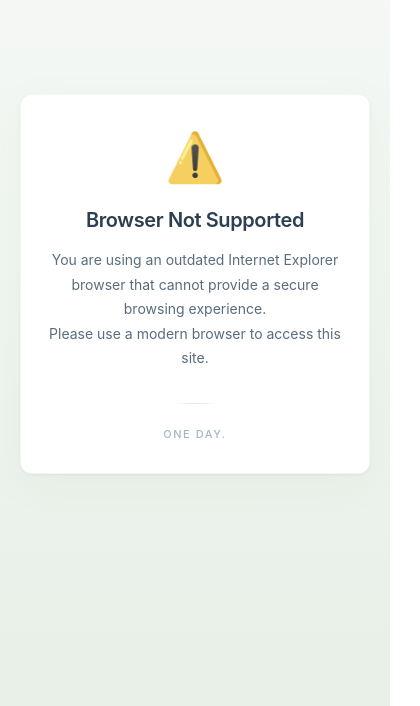
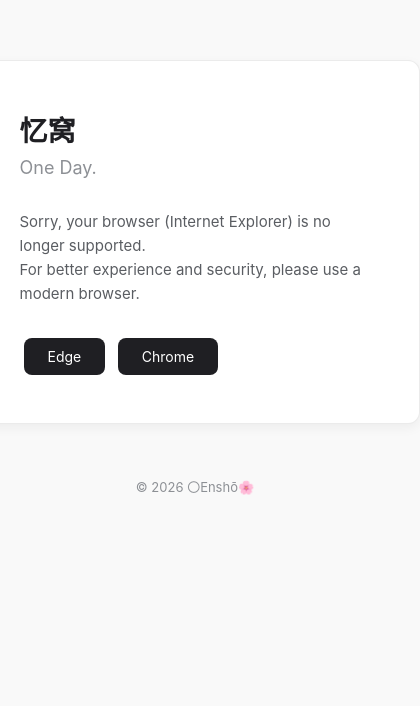
Before and after one commit to HuIn2479/OneDays, a plain HTML site: page ie.html in a window 390 px wide. Shown: the part 138-844 px from the top of the page, 420 px wide, since content can reach past the window. Drawn offline with Linux system fonts and the light colour scheme.

Commit message:
feat: add Lunar New Year couplets and redesign IE page
- feat: add festive couplets animation and interaction (Happy New Year!)
- ui: redesign ie.html to match the main modern theme
- perf: defer non-critical scripts to lazy.js for faster load times
- docs: update project structure in README and bump license year

```diff
--- a/ie.html
+++ b/ie.html
@@ -1,167 +1,110 @@
-<!doctype html>
+<!DOCTYPE html>
 <html lang="zh-CN">
 
 <head>
-    <meta charset="UTF-8" />
+    <meta charset="utf-8" />
     <meta http-equiv="X-UA-Compatible" content="IE=edge" />
-    <meta name="viewport" content="width=device-width, initial-scale=1.0" />
+    <meta name="viewport" content="width=device-width, initial-scale=1" />
     <title>浏览器不受支持 - 忆窝</title>
     <style>
-        * {
+        body {
             margin: 0;
             padding: 0;
-            box-sizing: border-box;
-        }
-
-        body {
-            font-family:
-                -apple-system, BlinkMacSystemFont, "Segoe UI", "Microsoft YaHei",
-                sans-serif;
-            background: linear-gradient(to bottom, #f7f9f7 0%, #e8f0e8 100%);
-            min-height: 100vh;
+            font-family: -apple-system, BlinkMacSystemFont, "Segoe UI",
+                "Microsoft YaHei", sans-serif;
+            background-color: #f9f9f9;
+            color: #1f1f23;
+            height: 100vh;
             display: flex;
+            flex-direction: column;
             align-items: center;
             justify-content: center;
-            padding: 20px;
         }
 
         .card {
-            background: #fff;
+            background: #ffffff;
+            padding: 48px;
             border-radius: 12px;
-            padding: 50px 42px;
-            max-width: 500px;
-            width: 100%;
-            box-shadow:
-                0 1px 3px rgba(0, 0, 0, 0.05),
-                0 10px 40px rgba(120, 150, 120, 0.06);
-            text-align: center;
-            transition: transform 0.2s ease;
-            border: 1px solid rgba(150, 180, 150, 0.1);
+            box-shadow: 0 4px 12px rgba(0, 0, 0, 0.05);
+            max-width: 480px;
+            width: 90%;
+            border: 1px solid rgba(0, 0, 0, 0.08);
         }
 
-        .card:hover {
-            transform: translateY(-2px);
+        .title {
+            font-size: 28px;
+            font-weight: 600;
+            margin: 0 0 8px;
+            color: #1f1f23;
         }
 
-        .icon {
-            font-size: 68px;
-            margin-bottom: 22px;
-            display: inline-block;
-            opacity: 0.9;
-            filter: grayscale(0.2);
+        .subtitle {
+            font-size: 18px;
+            color: #8d9095;
+            margin: 0 0 32px;
+            font-weight: 400;
         }
 
-        h1 {
-            font-size: 25px;
-            font-weight: 600;
-            color: #2c3e50;
-            margin-bottom: 16px;
-            letter-spacing: -0.4px;
+        .message {
+            font-size: 15px;
+            line-height: 1.6;
+            color: #5a5d62;
+            margin-bottom: 32px;
         }
 
-        .description {
-            font-size: 15px;
-            color: #5a6c7d;
-            line-height: 1.75;
-            margin-bottom: 38px;
+        .btn {
+            display: inline-block;
+            padding: 10px 24px;
+            background-color: #1f1f23;
+            color: white;
+            text-decoration: none;
+            border-radius: 8px;
+            font-size: 14px;
+            transition: opacity 0.2s;
+            margin: 0 4px;
+        }
+
+        .btn:hover {
+            opacity: 0.9;
         }
 
         .footer {
-            font-size: 11px;
-            color: #a8b4c0;
-            font-weight: 500;
-            letter-spacing: 1.5px;
-            text-transform: uppercase;
-            position: relative;
-            padding-top: 24px;
-        }
-
-        .footer::before {
-            content: "";
-            position: absolute;
-            top: 0;
-            left: 50%;
-            transform: translateX(-50%);
-            width: 50px;
-            height: 1px;
-            background: linear-gradient(to right,
-                    transparent,
-                    rgba(150, 180, 150, 0.3),
-                    transparent);
-        }
-
-        @media (max-width: 600px) {
-            .card {
-                padding: 40px 28px;
-            }
-
-            .icon {
-                font-size: 56px;
-            }
-
-            h1 {
-                font-size: 22px;
-            }
-
-            .description {
-                font-size: 14px;
-                margin-bottom: 32px;
-            }
-        }
-
-        @media (max-width: 400px) {
-            .card {
-                padding: 32px 24px;
-            }
-
-            .icon {
-                font-size: 48px;
-            }
-
-            h1 {
-                font-size: 20px;
-            }
+            margin-top: 40px;
+            font-size: 13px;
+            color: #8d9095;
         }
     </style>
 </head>
 
 <body>
     <div class="card">
-        <div class="icon">⚠️</div>
-        <h1>浏览器不受支持</h1>
-        <p class="description">
-            您正在使用的 Internet Explorer
-            浏览器已过时，无法提供安全可靠的浏览体验。<br />
-            请使用现代浏览器访问本站以获得最佳体验。
+        <h1 class="title">忆窝</h1>
+        <h2 class="subtitle">One Day.</h2>
+
+        <p class="message">
+            很抱歉，您的浏览器（Internet Explorer）已不再受支持。<br />
+            为了获得更佳的浏览体验与安全性，建议更换现代浏览器。
         </p>
-        <div class="footer">One Day.</div>
+
+        <div>
+            <a href="https://www.microsoft.com/edge" class="btn">Edge</a>
+            <a href="https://www.google.cn/chrome/" class="btn">Chrome</a>
+        </div>
     </div>
+
+    <footer class="footer">
+        <p>&copy; 2026 〇Enshō🌸</p>
+    </footer>
 
     <script>
         (function () {
             var lang = navigator.language || navigator.userLanguage || "en";
-            var isZh = lang.toLowerCase().indexOf("zh") !== -1;
-
-            var content = {
-                zh: {
-                    title: "浏览器不受支持 - 忆窝",
-                    heading: "浏览器不受支持",
-                    description:
-                        "您正在使用的 Internet Explorer 浏览器已过时，无法提供安全可靠的浏览体验。<br>请使用现代浏览器访问本站以获得最佳体验。",
-                },
-                en: {
-                    title: "Browser Not Supported - OneDays",
-                    heading: "Browser Not Supported",
-                    description:
-                        "You are using an outdated Internet Explorer browser that cannot provide a secure browsing experience.<br>Please use a modern browser to access this site.",
-                },
-            };
-
-            var text = isZh ? content.zh : content.en;
-            document.title = text.title;
-            document.querySelector("h1").innerHTML = text.heading;
-            document.querySelector(".description").innerHTML = text.description;
-            document.documentElement.lang = isZh ? "zh-CN" : "en";
+            if (lang.toLowerCase().indexOf("zh") === -1) {
+                document.title = "Browser Not Supported - OneDays";
+                document.querySelector(".message").innerHTML =
+                    "Sorry, your browser (Internet Explorer) is no longer supported.<br>For better experience and security, please use a modern browser.";
+                document.documentElement.lang = "en";
+            }
         })();
     </script>
 </body>
--- a/js/config.js
+++ b/js/config.js
@@ -96,7 +96,7 @@
           id: 'Blog',
           icon: '🎯',
           title: 'Rin',
-          description: '平安喜樂，萬事勝意，祝你，祝我，祝我們',
+          description: ' 什么时候会更新呢？',
           url: 'https://ns.onedays.top',
           target: '_self',
           tags: ['blog', 'life'],
--- a/js/lazy.js
+++ b/js/lazy.js
@@ -13,6 +13,11 @@
     if ('requestIdleCallback' in window) requestIdleCallback(fn, { timeout: 2500 });
     else setTimeout(fn, 1200);
   }
+
+  setTimeout(() => {
+    loadScript('/js/announcement.js');
+    loadScript('/js/greeting.js');
+  }, 300);
 
   // 延迟加载 F12 限制与小猫交互
   idle(() => {
```
Also changed, not shown: css/couplet.css (added, +107 -0 lines), index.html (+4 -12 lines), js/couplet.js (added, +45 -0 lines), README.md.
